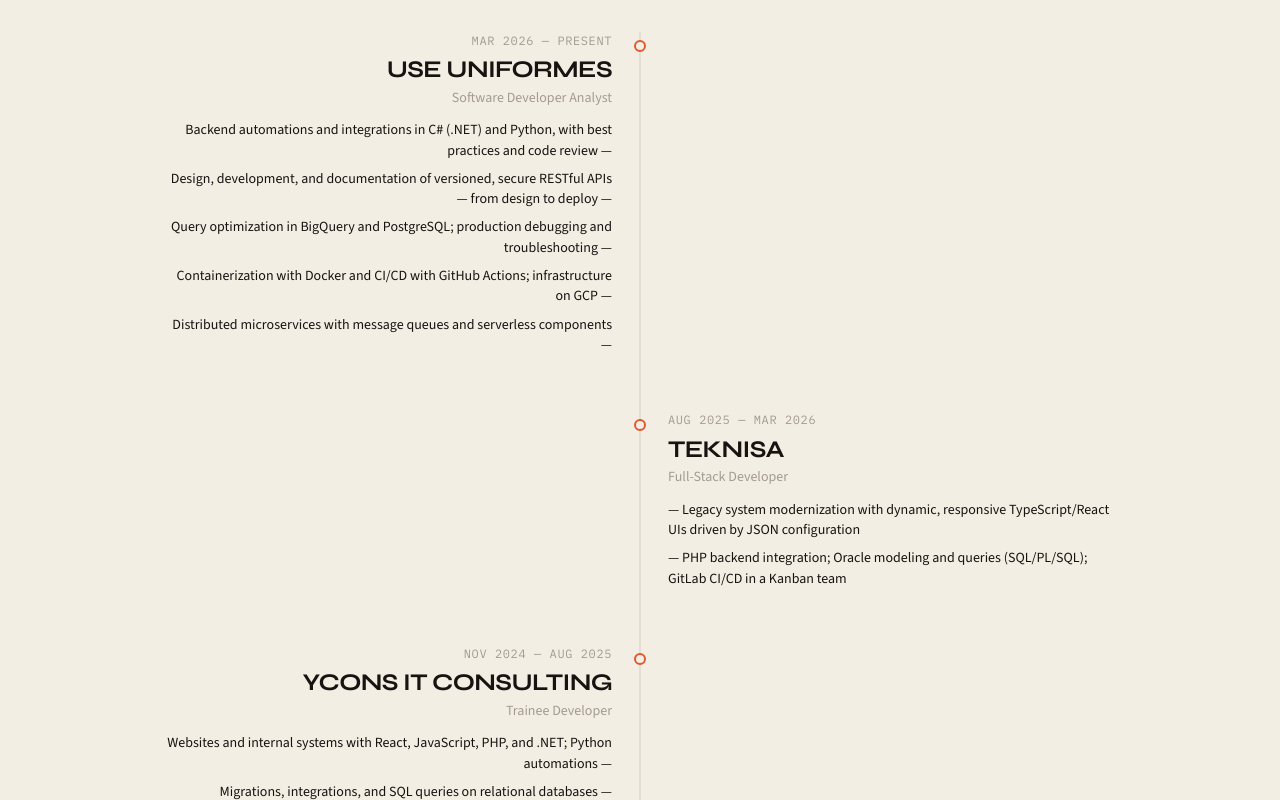
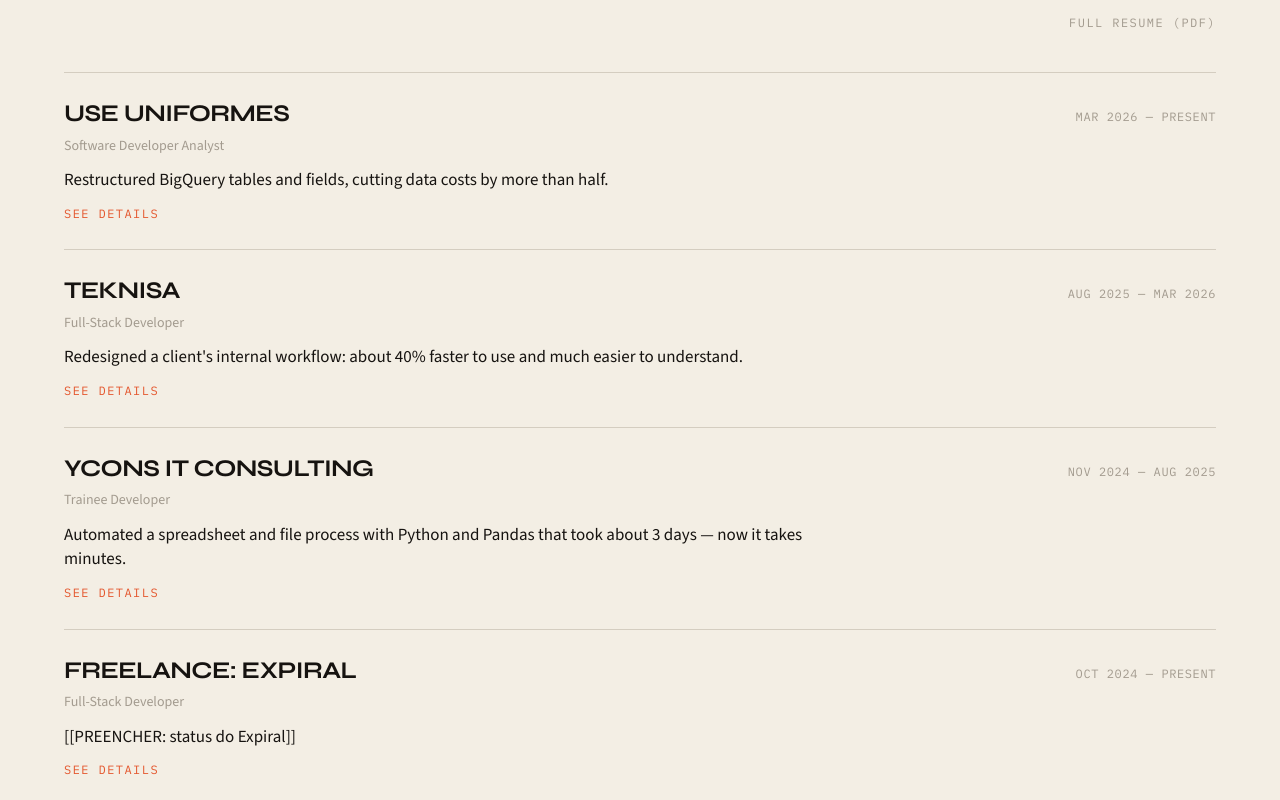
Before and after one commit to MCaetan0/portfolio, a React (Vite) app: page / in a window 1280 px wide. Shown: the part 2180-2980 px from the top of the page. Built offline with nearby package versions, Linux system fonts and the light colour scheme.

Commit message:
feat(experience): compacta timeline com highlight e detalhes
Lista vertical, bullets sob demanda e link para currículo PDF.

```diff
--- a/src/components/sections/Experience.tsx
+++ b/src/components/sections/Experience.tsx
@@ -1,8 +1,8 @@
-import { motion } from 'framer-motion'
-import { useMemo } from 'react'
+import { useId, useMemo, useState } from 'react'
 import { useTranslation } from 'react-i18next'
 import { useFocus } from '../../contexts/FocusContext'
 import { experience } from '../../data/experience'
+import { profile } from '../../data/profile'
 import { useLocaleText } from '../../hooks/useLocaleText'
 import { sortByFocus } from '../../lib/sortByFocus'
 import type { ExperienceItem } from '../../types'
@@ -10,125 +10,97 @@ import { Section } from '../layout/Section'
 import { SectionHeader } from '../ui/SectionHeader'
 
 export function Experience() {
-  const { t } = useTranslation()
-  const { profile } = useFocus()
+  const { t, i18n } = useTranslation()
+  const { profile: focus } = useFocus()
   const lt = useLocaleText()
+  const resume = i18n.language.startsWith('pt') ? profile.resumePt : profile.resumeEn
 
   const items = useMemo(
     () =>
       experience.map((item) => ({
         ...item,
-        bullets: sortByFocus(item.bullets, profile),
+        bullets: sortByFocus(item.bullets, focus),
       })),
-    [profile],
+    [focus],
   )
 
   return (
     <Section id="experience">
-      <SectionHeader eyebrow={t('experience.eyebrow')} title={t('experience.title')} />
+      <div className="mb-10 flex flex-col gap-3 sm:flex-row sm:items-end sm:justify-between">
+        <SectionHeader
+          eyebrow={t('experience.eyebrow')}
+          title={t('experience.title')}
+          className="mb-0"
+        />
+        <a
+          href={resume}
+          target="_blank"
+          rel="noreferrer"
+          className="shrink-0 font-mono text-caption uppercase tracking-[0.12em] text-[var(--text-secondary)] underline-offset-4 hover:text-[var(--accent)] hover:underline"
+        >
+          {t('experience.resumeLink')}
+        </a>
+      </div>
 
-      <ol className="relative border-l border-[var(--border-hairline)] pl-6 md:hidden">
-        {items.map((item, index) => (
-          <motion.li
-            key={item.id}
-            initial={{ opacity: 0, y: 12 }}
-            whileInView={{ opacity: 1, y: 0 }}
-            viewport={{ once: true, margin: '-60px' }}
-            transition={{ duration: 0.35, delay: index * 0.04 }}
-            className="relative pb-10 last:pb-0"
-          >
-            <span
-              className="absolute -left-[31px] top-1.5 h-2.5 w-2.5 rounded-full bg-[var(--accent)]"
-              aria-hidden
-            />
-            <ExperienceBody item={item} lt={lt} compact />
-          </motion.li>
+      <ol className="space-y-0 border-t border-[var(--border-hairline)]">
+        {items.map((item) => (
+          <ExperienceRow key={item.id} item={item} lt={lt} />
         ))}
-      </ol>
-
-      <ol className="relative hidden md:block">
-        <span
-          className="absolute top-0 bottom-0 left-1/2 w-px -translate-x-1/2 bg-[var(--border-hairline)]"
-          aria-hidden
-        />
-        {items.map((item, index) => {
-          const left = index % 2 === 0
-          return (
-            <motion.li
-              key={item.id}
-              initial={{ opacity: 0, x: left ? -20 : 20 }}
-              whileInView={{ opacity: 1, x: 0 }}
-              viewport={{ once: true, margin: '-80px' }}
-              transition={{ duration: 0.4, delay: index * 0.05 }}
-              className="relative grid grid-cols-2 gap-10 pb-14 last:pb-0"
-            >
-              <span
-                className="absolute top-2 left-1/2 z-10 h-3 w-3 -translate-x-1/2 rounded-full border-2 border-[var(--accent)] bg-[var(--surface-canvas)]"
-                aria-hidden
-              />
-              {left ? (
-                <>
-                  <div className="pr-8 text-right">
-                    <ExperienceBody item={item} lt={lt} align="right" />
-                  </div>
-                  <div aria-hidden />
-                </>
-              ) : (
-                <>
-                  <div aria-hidden />
-                  <div className="pl-8 text-left">
-                    <ExperienceBody item={item} lt={lt} align="left" />
-                  </div>
-                </>
-              )}
-            </motion.li>
-          )
-        })}
       </ol>
     </Section>
   )
 }
 
-function ExperienceBody({
+function ExperienceRow({
   item,
   lt,
-  align = 'left',
-  compact = false,
 }: {
   item: ExperienceItem
   lt: (text: { pt: string; en: string }) => string
-  align?: 'left' | 'right'
-  compact?: boolean
 }) {
-  const listAlign = align === 'right' ? 'items-end' : 'items-start'
+  const { t } = useTranslation()
+  const [open, setOpen] = useState(false)
+  const panelId = useId()
 
   return (
-    <div className={align === 'right' ? 'ml-auto max-w-md' : 'max-w-md'}>
-      <p className="font-mono text-caption uppercase tracking-wider text-[var(--text-secondary)]">
-        {lt(item.period)}
-      </p>
-      <h3 className="mt-1 font-display text-heading-sm font-bold tracking-tight">{item.company}</h3>
-      <p className="mb-3 text-body-sm text-[var(--text-secondary)]">{lt(item.role)}</p>
-      <ul className={`flex flex-col gap-2 ${listAlign}`}>
+    <li className="border-b border-[var(--border-hairline)] py-6">
+      <div className="flex flex-col gap-1 sm:flex-row sm:items-baseline sm:justify-between sm:gap-6">
+        <div>
+          <h3 className="font-display text-heading-sm font-bold tracking-tight">{item.company}</h3>
+          <p className="mt-1 text-body-sm text-[var(--text-secondary)]">{lt(item.role)}</p>
+        </div>
+        <p className="font-mono text-caption uppercase tracking-wider text-[var(--text-secondary)]">
+          {lt(item.period)}
+        </p>
+      </div>
+
+      {item.highlight ? (
+        <p className="mt-3 max-w-3xl text-body leading-[1.45] text-[var(--text-primary)]">
+          {lt(item.highlight)}
+        </p>
+      ) : null}
+
+      <button
+        type="button"
+        className="mt-3 font-mono text-caption uppercase tracking-[0.12em] text-[var(--accent)] underline-offset-4 hover:underline"
+        aria-expanded={open}
+        aria-controls={panelId}
+        onClick={() => setOpen((v) => !v)}
+      >
+        {open ? t('experience.hideDetails') : t('experience.showDetails')}
+      </button>
+
+      <ul
+        id={panelId}
+        hidden={!open}
+        className="mt-4 space-y-2 border-t border-[var(--border-hairline)] pt-4"
+      >
         {item.bullets.map((bullet) => (
-          <li
-            key={bullet.en}
-            className={`text-body-sm leading-[1.45] text-[var(--text-primary)] ${
-              compact ? '' : 'max-w-prose'
-            } ${align === 'right' ? 'text-right' : 'text-left'}`}
-          >
-            {align === 'right' ? (
-              <>
-                {lt(bullet)} —
-              </>
-            ) : (
-              <>
-                — {lt(bullet)}
-              </>
-            )}
+          <li key={bullet.en} className="text-body-sm leading-[1.45] text-[var(--text-primary)]">
+            — {lt(bullet)}
           </li>
         ))}
       </ul>
-    </div>
+    </li>
   )
 }
--- a/src/data/experience.ts
+++ b/src/data/experience.ts
@@ -12,48 +12,56 @@ export const experience: ExperienceItem[] = [
       pt: 'mar/2026 — hoje',
       en: 'Mar 2026 — Present',
     },
+    highlight: {
+      pt: 'Reestruturei tabelas e campos no BigQuery e reduzi os custos de dados em mais da metade.',
+      en: 'Restructured BigQuery tables and fields, cutting data costs by more than half.',
+    },
     tags: [
+      'bigquery',
+      'data',
+      'sql',
+      'backend',
       'dotnet',
+      'api',
       'csharp',
+      'docker',
+      'cicd',
+      'gcp',
       'python',
-      'api',
-      'backend',
-      'docker',
-      'gcp',
-      'cicd',
+      'automation',
       'messaging',
       'microservices',
-      'bigquery',
-      'postgresql',
-      'sql',
-      'automation',
-      'data',
     ],
     bullets: [
       {
-        pt: 'Automações e integrações backend em C# (.NET) e Python, com boas práticas e code review',
-        en: 'Backend automations and integrations in C# (.NET) and Python, with best practices and code review',
-        tags: ['dotnet', 'csharp', 'python', 'backend', 'automation', 'api'],
+        pt: 'Reestruturação do modelo de dados no BigQuery (tabelas e campos), com redução de mais de 50% nos custos',
+        en: 'BigQuery data model restructuring (tables and fields), reducing costs by over 50%',
+        tags: ['bigquery', 'data', 'sql'],
       },
       {
-        pt: 'Design, desenvolvimento e documentação de APIs RESTful versionadas e seguras, do design ao deploy',
-        en: 'Design, development, and documentation of versioned, secure RESTful APIs — from design to deploy',
-        tags: ['api', 'backend', 'dotnet', 'cicd'],
+        pt: 'Sistemas internos que substituíram plataformas pagas, como um sistema de RH (1:1, clima organizacional, humor e feedbacks) e um sistema de DRE',
+        en: 'Internal systems replacing paid platforms, such as an HR system (1:1s, team climate, mood, and feedback) and a P&L (DRE) system',
+        tags: ['backend', 'dotnet', 'api'],
       },
       {
-        pt: 'Otimização de queries em BigQuery e PostgreSQL; debug e troubleshooting em produção',
-        en: 'Query optimization in BigQuery and PostgreSQL; production debugging and troubleshooting',
-        tags: ['bigquery', 'postgresql', 'sql', 'data', 'python'],
+        pt: 'Integrações de leads e vendas com plataformas externas, apoiando marketing e comercial em um ano de metas recordes',
+        en: 'Lead and sales integrations with external platforms, supporting marketing and sales in a record-target year',
+        tags: ['api', 'backend', 'dotnet'],
       },
       {
-        pt: 'Containerização com Docker e CI/CD com GitHub Actions; infraestrutura em GCP',
-        en: 'Containerization with Docker and CI/CD with GitHub Actions; infrastructure on GCP',
-        tags: ['docker', 'cicd', 'gcp', 'backend'],
+        pt: 'APIs em ASP.NET Core com EF Core, documentadas em Swagger, com testes automatizados, Docker e deploy automático via GitHub Actions em VM com Nginx (GCP)',
+        en: 'ASP.NET Core APIs with EF Core, Swagger docs, automated tests, Docker, and automated deploys via GitHub Actions to an Nginx VM (GCP)',
+        tags: ['dotnet', 'csharp', 'api', 'docker', 'cicd', 'gcp'],
       },
       {
-        pt: 'Microsserviços distribuídos com filas de mensagens e componentes serverless',
-        en: 'Distributed microservices with message queues and serverless components',
-        tags: ['microservices', 'messaging', 'backend', 'gcp'],
+        pt: 'Automações em Python (notebooks) para atualizações e correções em massa de dados',
+        en: 'Python notebook automations for bulk data updates and fixes',
+        tags: ['python', 'automation', 'data'],
+      },
+      {
+        pt: 'Serviços com mensageria (RabbitMQ) e componentes serverless',
+        en: 'Messaging-based services (RabbitMQ) and serverless components',
+        tags: ['messaging', 'microservices', 'backend'],
       },
     ],
   },
@@ -68,8 +76,17 @@ export const experience: ExperienceItem[] = [
       pt: 'ago/2025 — mar/2026',
       en: 'Aug 2025 — Mar 2026',
     },
+    highlight: {
+      pt: 'Redesenhei um fluxo interno de um cliente: o uso ficou cerca de 40% mais rápido e bem mais fácil de entender.',
+      en: "Redesigned a client's internal workflow: about 40% faster to use and much easier to understand.",
+    },
     tags: ['react', 'typescript', 'frontend', 'ui', 'php', 'oracle', 'sql', 'cicd'],
     bullets: [
+      {
+        pt: 'Redesenho de fluxo interno para um cliente, deixando o uso cerca de 40% mais rápido e a visualização muito mais clara',
+        en: 'Redesigned an internal workflow for a client, making it about 40% faster to use and much clearer to read',
+        tags: ['frontend', 'ui', 'react'],
+      },
       {
         pt: 'Modernização de sistema legado com interfaces dinâmicas e responsivas em TypeScript/React orientadas por configuração (JSON)',
         en: 'Legacy system modernization with dynamic, responsive TypeScript/React UIs driven by JSON configuration',
@@ -93,17 +110,42 @@ export const experience: ExperienceItem[] = [
       pt: 'nov/2024 — ago/2025',
       en: 'Nov 2024 — Aug 2025',
     },
-    tags: ['react', 'javascript', 'php', 'dotnet', 'python', 'sql', 'automation', 'frontend'],
+    highlight: {
+      pt: 'Automatizei com Python e Pandas um processo de planilhas e arquivos que levava cerca de 3 dias — agora leva minutos.',
+      en: 'Automated a spreadsheet and file process with Python and Pandas that took about 3 days — now it takes minutes.',
+    },
+    tags: [
+      'python',
+      'automation',
+      'data',
+      'backend',
+      'frontend',
+      'sql',
+      'react',
+      'javascript',
+      'php',
+      'dotnet',
+    ],
     bullets: [
       {
-        pt: 'Websites e sistemas internos com React, JavaScript, PHP e .NET; automações com Python',
-        en: 'Websites and internal systems with React, JavaScript, PHP, and .NET; Python automations',
-        tags: ['react', 'javascript', 'php', 'dotnet', 'python', 'frontend', 'automation'],
+        pt: 'Automação com Python, Pandas e notebooks para preencher planilhas e renomear arquivos: de ~3 dias de trabalho manual para minutos',
+        en: 'Python, Pandas, and notebook automation to fill spreadsheets and rename files: from ~3 days of manual work to minutes',
+        tags: ['python', 'automation', 'data'],
       },
       {
-        pt: 'Migrations, integrações e consultas SQL em bancos relacionais',
-        en: 'Migrations, integrations, and SQL queries on relational databases',
-        tags: ['sql', 'backend', 'api'],
+        pt: 'Um dos principais desenvolvedores do ERP interno da Ycons (gestão de empresas e funcionários)',
+        en: "One of the main developers of Ycons' internal ERP (company and employee management)",
+        tags: ['backend', 'frontend', 'sql'],
+      },
+      {
+        pt: 'Sistema interno para um escritório de advocacia e chatbots de atendimento automatizado com Blip',
+        en: 'Internal system for a law firm and automated customer-service chatbots built with Blip',
+        tags: ['frontend', 'backend', 'automation'],
+      },
+      {
+        pt: 'Websites e sistemas com React, JavaScript, PHP e .NET; migrations e consultas SQL',
+        en: 'Websites and systems with React, JavaScript, PHP, and .NET; migrations and SQL queries',
+        tags: ['react', 'javascript', 'php', 'dotnet', 'sql'],
       },
     ],
   },
@@ -118,6 +160,10 @@ export const experience: ExperienceItem[] = [
       pt: 'out/2024 — hoje',
       en: 'Oct 2024 — Present',
     },
+    highlight: {
+      pt: '[[PREENCHER: status do Expiral]]',
+      en: '[[PREENCHER: status do Expiral]]',
+    },
     tags: ['react', 'mobile', 'nodejs', 'nestjs', 'api', 'nosql', 'ui', 'figma'],
     bullets: [
       {
```
